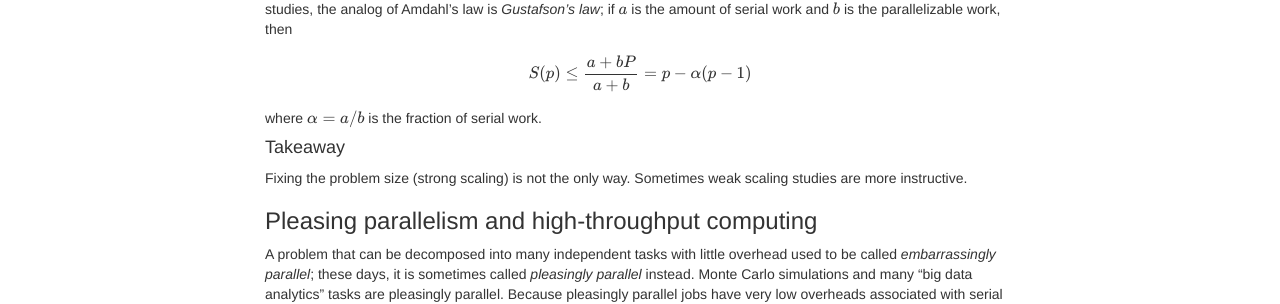
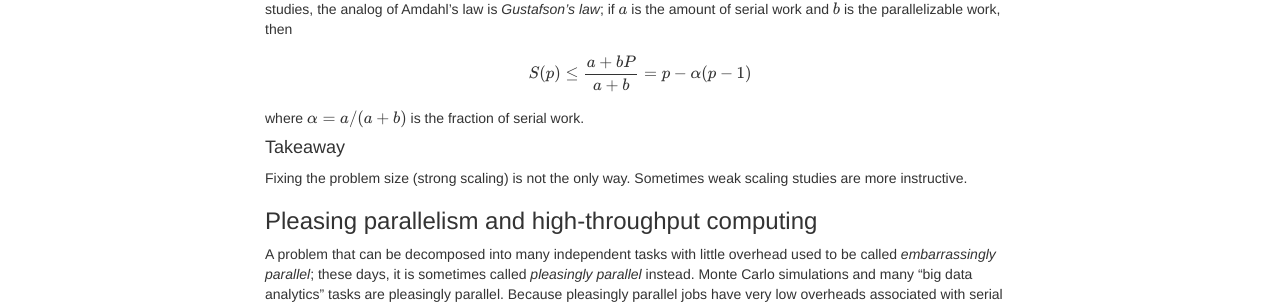
Before and after one commit to cornell-cs5220-f15/cornell-cs5220-f15.github.io, a Jekyll site: the page built from _posts/2015-08-11-performance.md, in a window 1280 px wide and 900 px high, scrolled down 2701 px. Shown: the part 152-456 px from the top of the window. Built offline with Jekyll 4.4.1, drawn with Linux system fonts in a browser that asks for light colours; nearby versions of some CDN libraries; formulas are drawn with MathJax 3.

Commit message:
Corrected \alpha in Gustafson's law in performance notes.

```diff
--- a/_posts/2015-08-11-performance.md
+++ b/_posts/2015-08-11-performance.md
@@ -217,7 +217,7 @@ $$
   S(p) \leq \frac{a + bP}{a + b} = p-\alpha(p-1)
 $$
 
-where $\alpha = a/b$ is the fraction of serial work.
+where $\alpha = a/(a+b)$ is the fraction of serial work.
 
 #### Takeaway
 
```
